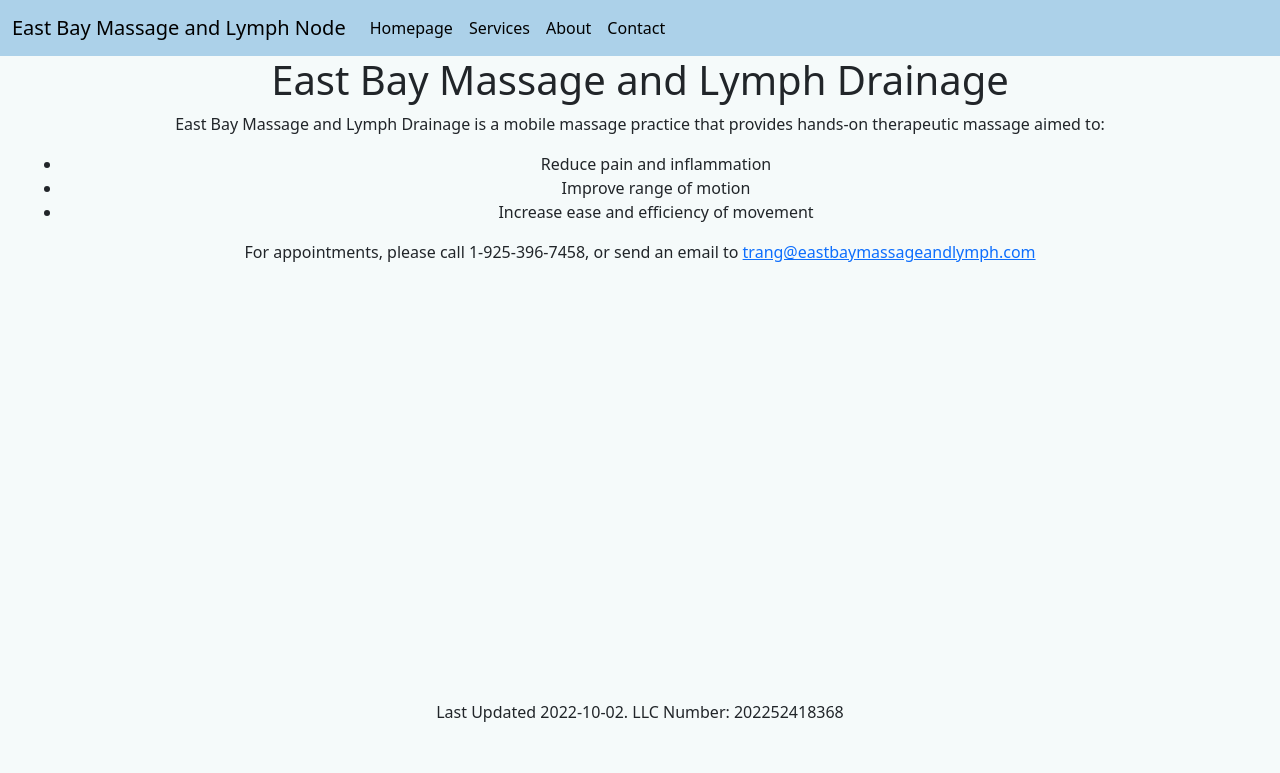
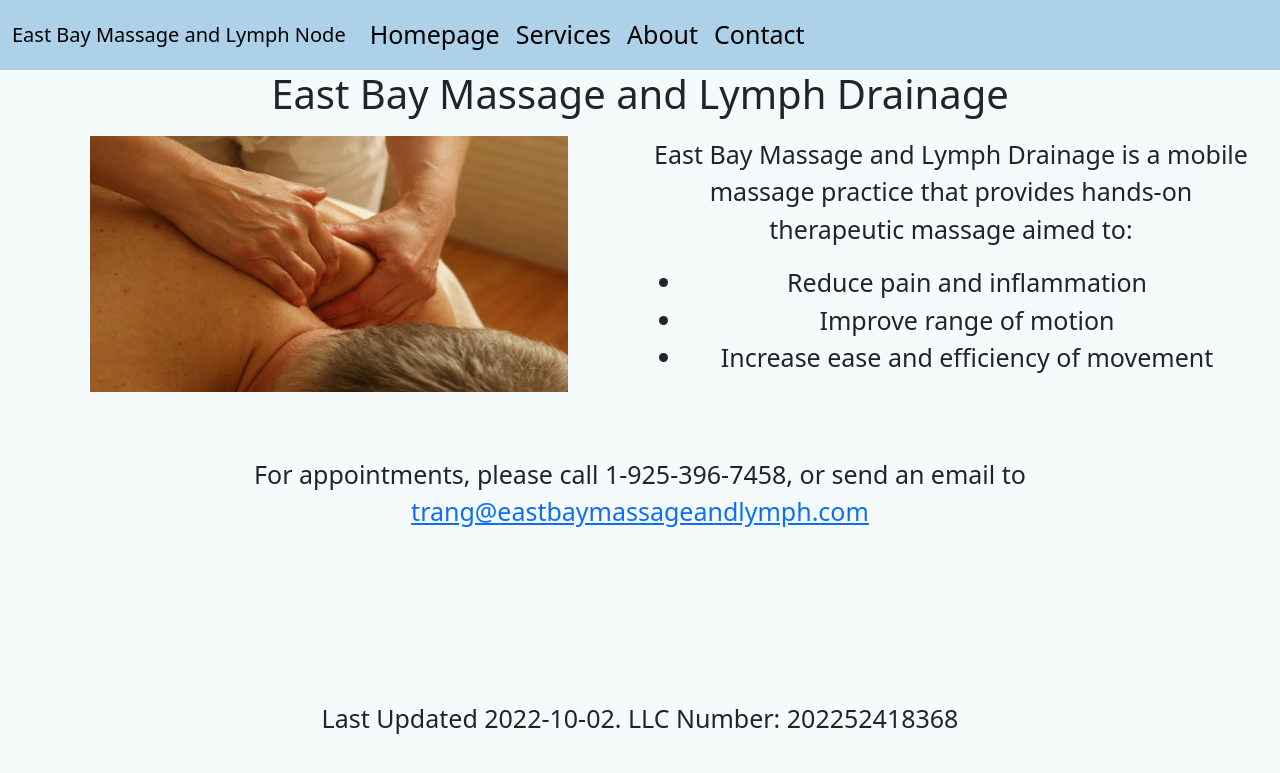
Before and after one commit to tnoff/eastbay, a Django app: page / in a window 1280 px wide. Shown: the top 773 px of the page. Run offline with Django 4.2, Linux system fonts and the light colour scheme; some libraries are stand-ins or nearby versions.

Commit message:
Increase font size, add photo, add footer

```diff
--- a/templates/base.html
+++ b/templates/base.html
@@ -42,6 +42,15 @@
           width: 100%;
           overflow: hidden;
         }
+        p {
+          font-size: 25px;
+        }
+        li {
+            font-size: 25px;
+        }
+        #header {
+            padding-bottom: 10px;
+        }
     </style>
 
     <body>
--- a/templates/home.html
+++ b/templates/home.html
@@ -1,20 +1,22 @@
 {% extends "base.html" %}
 
 {% block content %}
-<style type="text/css">
-    #header{
-        padding-bottom: 15px;
-    }
-</style>
-
-<div id="header" align="center">
-    <h1>East Bay Massage and Lymph Drainage</h1>
+<div align="center">
+    <div class="row">
+        <h1 id="header">East Bay Massage and Lymph Drainage</h1>
+        <div class="col">
+            <img src="/static/images/home.jpg" alt="Man receiving massage" width="80%" height="80%">
+        </div>
+        <div class="col">
+            <div class="container"></div>
             <p>East Bay Massage and Lymph Drainage is a mobile massage practice that provides hands-on therapeutic massage aimed to:</p>
             <ul>
                 <li>Reduce pain and inflammation</li>
                 <li>Improve range of motion </li>
                 <li>Increase ease and efficiency of movement</li>
             </ul>
+        </div>
         <p>For appointments, please call 1-925-396-7458, or send an email to <a href = "mailto: trang@eastbaymassageandlymph.com">trang@eastbaymassageandlymph.com</a></p>
     </div>
+</div>
 {% endblock %}
```
Also changed, not shown: templates/about.html (+1 -9 lines), templates/contact.html (+1 -10 lines), templates/services.html (+1 -10 lines), static/images/home.jpg (added). Lines whose indentation alone changed are shown as unchanged.
